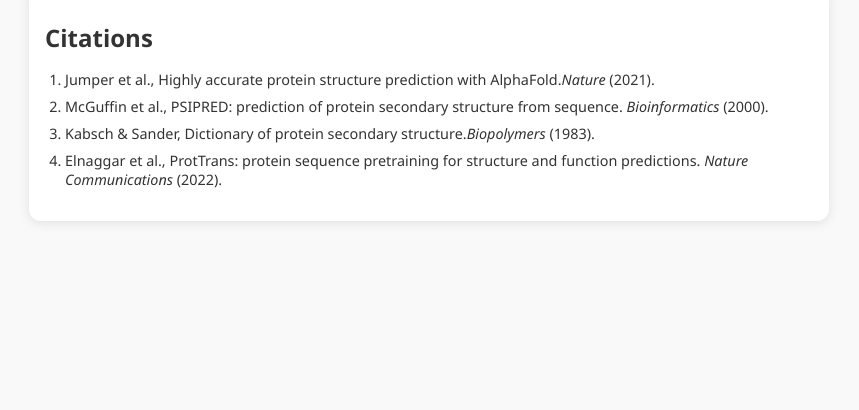
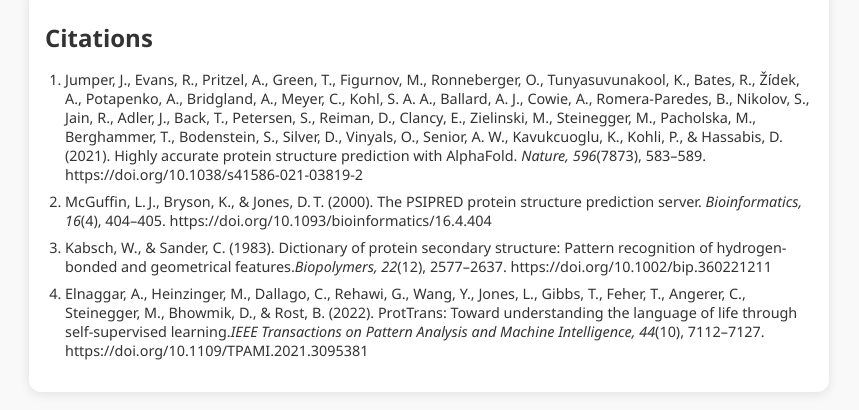
Before and after one commit to ryanzhangofficial/protein-structure-ai, a React (Vite) app: page / in a window 1280 px wide. Shown: the part 5275-5685 px from the top of the page, without its empty margins (211-1070 px from the left). Before the commit the page ends 5528 px from the top, so only its background shows below. Built offline with nearby package versions, Linux system fonts and the light colour scheme; what @tensorflow/tfjs would draw is missing.

Commit message:
Update citations

```diff
--- a/src/App.jsx
+++ b/src/App.jsx
@@ -109,20 +109,28 @@
         <h2>Citations</h2>
         <ol>
           <li>
-            Jumper et al., Highly accurate protein structure prediction with AlphaFold.
-            <em>Nature</em> (2021).
+            Jumper, J., Evans, R., Pritzel, A., Green, T., Figurnov, M., Ronneberger, O.,
+            Tunyasuvunakool, K., Bates, R., Žídek, A., Potapenko, A., Bridgland, A.,
+            Meyer, C., Kohl, S. A. A., Ballard, A. J., Cowie, A., Romera‑Paredes, B.,
+            Nikolov, S., Jain, R., Adler, J., Back, T., Petersen, S., Reiman, D., Clancy, E.,
+            Zielinski, M., Steinegger, M., Pacholska, M., Berghammer, T., Bodenstein, S.,
+            Silver, D., Vinyals, O., Senior, A. W., Kavukcuoglu, K., Kohli, P., & Hassabis, D. (2021).
+            Highly accurate protein structure prediction with AlphaFold. <em>Nature, 596</em>(7873), 583–589. https://doi.org/10.1038/s41586-021-03819-2
           </li>
           <li>
-            McGuffin et al., PSIPRED: prediction of protein secondary structure
-            from sequence. <em>Bioinformatics</em> (2000).
+            McGuffin, L. J., Bryson, K., & Jones, D. T. (2000).
+            The PSIPRED protein structure prediction server. <em>Bioinformatics, 16</em>(4), 404–405. https://doi.org/10.1093/bioinformatics/16.4.404
           </li>
           <li>
-            Kabsch & Sander, Dictionary of protein secondary structure.
-            <em>Biopolymers</em> (1983).
+            Kabsch, W., & Sander, C. (1983).
+            Dictionary of protein secondary structure: Pattern recognition of hydrogen-bonded and geometrical features.
+            <em>Biopolymers, 22</em>(12), 2577–2637. https://doi.org/10.1002/bip.360221211
           </li>
           <li>
-            Elnaggar et al., ProtTrans: protein sequence pretraining for structure
-            and function predictions. <em>Nature Communications</em> (2022).
+            Elnaggar, A., Heinzinger, M., Dallago, C., Rehawi, G., Wang, Y., Jones, L., Gibbs, T.,
+            Feher, T., Angerer, C., Steinegger, M., Bhowmik, D., & Rost, B. (2022).
+            ProtTrans: Toward understanding the language of life through self‑supervised learning.
+            <em>IEEE Transactions on Pattern Analysis and Machine Intelligence, 44</em>(10), 7112–7127. https://doi.org/10.1109/TPAMI.2021.3095381
           </li>
         </ol>
       </footer>
```
